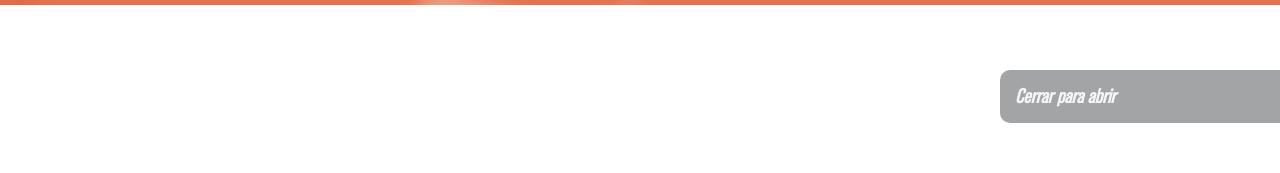
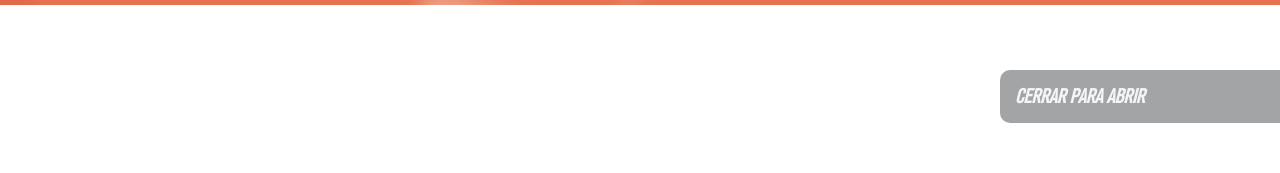
Before and after one commit to joaquinSpuches/Cooperaccion-react, a React (Create React App) app in the folder cooperaccion/: page / in a window 1280 px wide. Shown: the part 4023-4196 px from the top of the page. Built offline with nearby package versions, Linux system fonts and the light colour scheme.

Commit message:
cerrar section finished

```diff
--- a/cooperaccion/src/components/cerrar.js
+++ b/cooperaccion/src/components/cerrar.js
@@ -6,7 +6,7 @@ export default function Cerrar (props){
 
 return(
     <div id="cerrar" >
-    <h3 className="title"   > Cerrar para abrir </h3>
+    <h3 className="title"   > CERRAR PARA ABRIR</h3>
     <div>
     <img src={candado} />
     </div>
```
